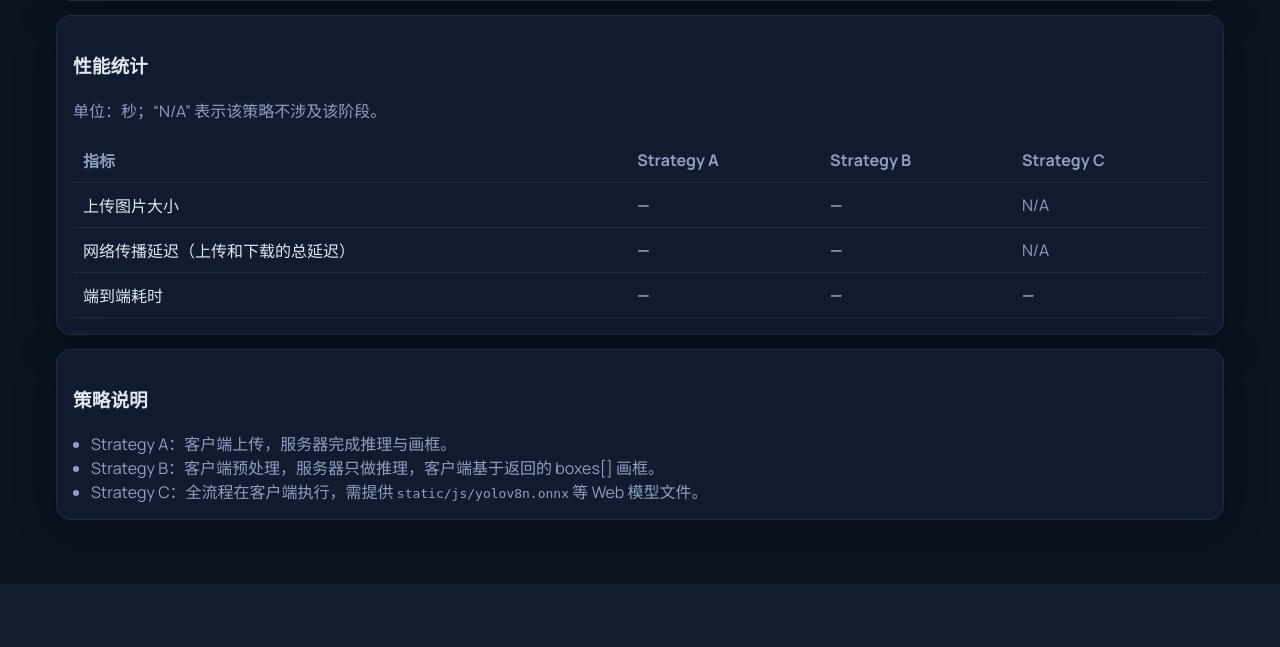
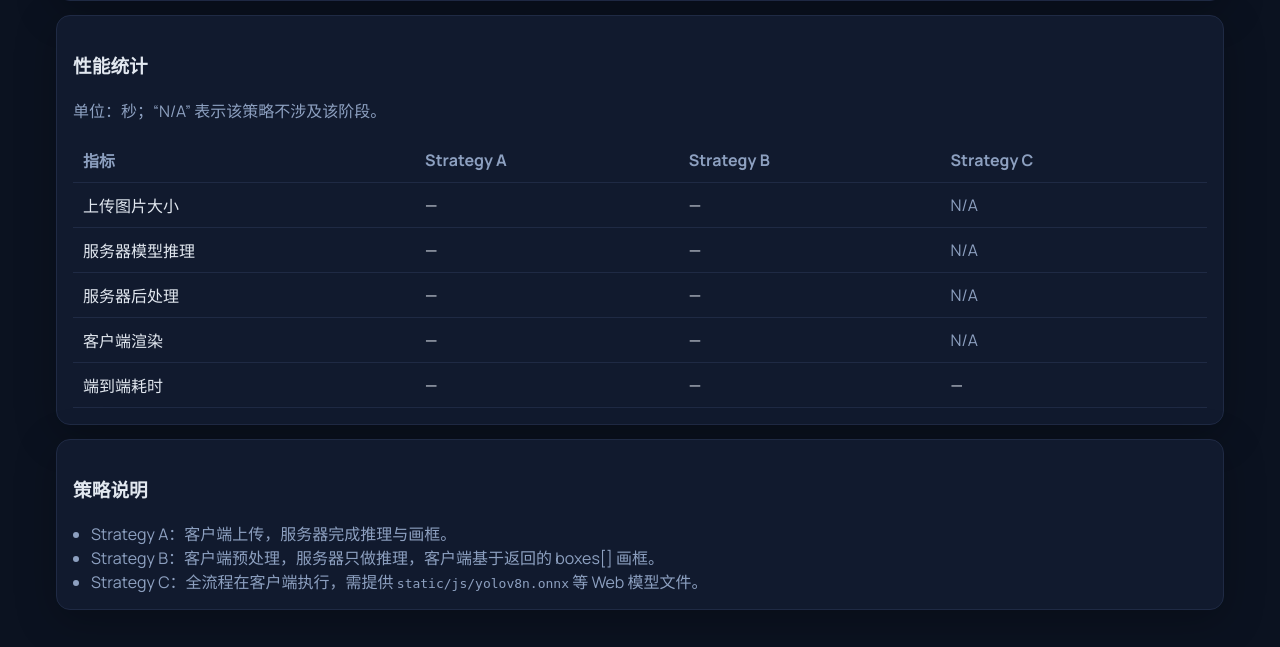
Before and after one commit to Ethan0318/YOLO-Project-for-SCUT-Software-Architecture-Class, a Flask app: page / in a window 1280 px wide. Shown: the part 856-1503 px from the top of the page. Before the commit the page ends 1440 px from the top, so only its background shows below. Run offline with Flask 3, Linux system fonts and the light colour scheme; some libraries are stand-ins or nearby versions.

Commit message:
ver-3.0
修改了性能指标

```diff
--- a/app.py
+++ b/app.py
@@ -69,9 +69,7 @@ def detect():
     uploaded.save(save_path)
     save_io_time = time.time() - save_start
 
-    read_start = time.time()
     img = cv2.imread(str(save_path))
-    server_receive_preproc = time.time() - read_start
 
 
     if strategy == "C":
@@ -92,12 +90,15 @@ def detect():
         results = mdl(img, verbose=False)[0]
         infer_time = time.time() - infer_start
 
-        post_start = time.time()
+        plot_start = time.time()
         annotated = results.plot()
+        post_render_time = time.time() - plot_start
+
         detected_name = f"detected_{Path(filename).stem}.jpg"
         detected_path = RESULT_FOLDER / detected_name
+        encode_start = time.time()
         cv2.imwrite(str(detected_path), annotated)
-        postproc_time = time.time() - post_start
+        encode_time = time.time() - encode_start
 
         resp_prep_start = time.time()
         payload = {
@@ -105,10 +106,8 @@ def detect():
             "original": to_relative(save_path),
             "detected": to_relative(detected_path),
             "timings": {
-                "server_receive_preprocess": round(server_receive_preproc, 3),
-                "infer": round(infer_time, 3),
-                "server_postproc": round(postproc_time, 3),
-                "response_prepare": round(time.time() - resp_prep_start, 3),
+                "server_infer": round(infer_time, 3),
+                "server_post": round(post_render_time + encode_time + (time.time() - resp_prep_start), 3),
             },
         }
         return jsonify(payload)
@@ -118,7 +117,7 @@ def detect():
         results = mdl(img, verbose=False)[0]
         infer_time = time.time() - infer_start
 
-        post_start = time.time()
+        assemble_start = time.time()
         boxes = []
         if results.boxes is not None:
             for box in results.boxes:
@@ -133,7 +132,7 @@ def detect():
                         "conf": float(box.conf[0]),
                     }
                 )
-        postproc_time = time.time() - post_start
+        assemble_time = time.time() - assemble_start
 
         resp_prep_start = time.time()
         payload = {
@@ -141,10 +140,8 @@ def detect():
             "original": to_relative(save_path),
             "boxes": boxes,
             "timings": {
-                "server_receive_preprocess": round(server_receive_preproc, 3),
-                "infer": round(infer_time, 3),
-                "server_postproc": round(postproc_time, 3),
-                "response_prepare": round(time.time() - resp_prep_start, 3),
+                "server_infer": round(infer_time, 3),
+                "server_post": round(assemble_time + (time.time() - resp_prep_start), 3),
             },
         }
         return jsonify(payload)
--- a/static/js/main.js
+++ b/static/js/main.js
@@ -13,9 +13,9 @@ const strategyPanels = {
 };
 
 const metricIds = {
-  a: { size: "metric-size-a", net: "metric-net-a", total: "metric-total-a" },
-  b: { size: "metric-size-b", net: "metric-net-b", total: "metric-total-b" },
-  c: { size: "metric-size-c", net: "metric-net-c", total: "metric-total-c" },
+  a: { size: "metric-size-a", serverInfer: "metric-infer-a", serverPost: "metric-post-a", clientRender: "metric-client-render-a", total: "metric-total-a" },
+  b: { size: "metric-size-b", serverInfer: "metric-infer-b", serverPost: "metric-post-b", clientRender: "metric-client-render-b", total: "metric-total-b" },
+  c: { size: "metric-size-c", serverInfer: "metric-infer-c", serverPost: "metric-post-c", clientRender: "metric-client-render-c", total: "metric-total-c" },
 };
 
 const COCO_CLASSES = [
@@ -177,29 +177,16 @@ async function handleServerStrategy(file, strategy) {
     throw new Error(msg);
   }
 
-  const reqUpServerTotal = (headersTime - fetchStart) / 1000;
-  const srv = data.timings || {};
-  const uploadFirstByteEst = Math.max(0,
-    reqUpServerTotal
-      - clientReqPrepare
-      - Number(srv.server_receive_preprocess || 0)
-      - Number(srv.infer || 0)
-      - Number(srv.server_postproc || 0)
-      - Number(srv.response_prepare || 0)
-  );
-  const downloadFirstByteEst = Math.max(0, firstChunkDelay);
-  const netPropagation = uploadFirstByteEst + downloadFirstByteEst;
-
-  const extra = { netPropagation, clientReqPrepare, downParseTime, clientPreTime };
+  const uploadedBytes = (formData.get("file")?.size || (strategy === "A" ? file.size : 0));
   if (strategy === "A") {
-    await handleStrategyAResult(data, file, overallStart, extra, (formData.get("file")?.size || file.size));
+    await handleStrategyAResult(data, file, overallStart, uploadedBytes);
   } else {
-    await handleStrategyBResult(data, file, overallStart, extra, mapping, (formData.get("file")?.size || 0));
+    await handleStrategyBResult(data, file, overallStart, mapping, uploadedBytes);
   }
   stopLoading();
 }
 
-async function handleStrategyAResult(data, file, overallStart, extra, uploadedBytes) {
+async function handleStrategyAResult(data, file, overallStart, uploadedBytes) {
   const panel = strategyPanels.A;
   const localUrl = panel.originalImage?.src || URL.createObjectURL(file);
   panel.downloadOriginal.href = localUrl;
@@ -208,18 +195,20 @@ async function handleStrategyAResult(data, file, overallStart, extra, uploadedBy
   const resultUrl = `/${data.detected}?t=${Date.now()}`;
   hideElements(panel.canvas);
   panel.detectedImage.classList.remove("hidden");
-  await waitImageLoad(panel.detectedImage, resultUrl);
+  const clientRender = await waitImageLoad(panel.detectedImage, resultUrl);
   panel.downloadResult.href = `/${data.detected}`;
 
+  const srv = data.timings || {};
   const overall = (performance.now() - overallStart) / 1000;
-  const netLatency = Number(extra.netPropagation || 0);
   setMetricCell("a", "size", formatMB(uploadedBytes));
-  setMetricCell("a", "net", formatSeconds(netLatency || "N/A"));
+  setMetricCell("a", "serverInfer", formatSeconds(srv.server_infer ?? "N/A"));
+  setMetricCell("a", "serverPost", formatSeconds(srv.server_post ?? "N/A"));
+  setMetricCell("a", "clientRender", formatSeconds(clientRender));
   setMetricCell("a", "total", formatSeconds(overall));
   setStatus("Strategy A 完成");
 }
 
-async function handleStrategyBResult(data, file, overallStart, extra, mapping, uploadedBytes) {
+async function handleStrategyBResult(data, file, overallStart, mapping, uploadedBytes) {
   const panel = strategyPanels.B;
   const localUrl = panel.originalImage?.src || URL.createObjectURL(file);
   panel.downloadOriginal.href = localUrl;
@@ -232,17 +221,20 @@ async function handleStrategyBResult(data, file, overallStart, extra, mapping, u
       })
     : boxesSmall;
 
-  const { dataUrl } = await drawBoundingBoxes(panel.originalImage, boxes, panel.canvas, { color: "#0ea5e9" });
-  const overall = (performance.now() - overallStart) / 1000;
-
+  const { dataUrl, clientTime } = await drawBoundingBoxes(panel.originalImage, boxes, panel.canvas, { color: "#0ea5e9" });
+  const layoutStart = performance.now();
   showDetectedCanvas(panel);
   panel.detectedImage.src = dataUrl;
   panel.canvas.classList.remove("hidden");
   panel.downloadResult.href = dataUrl;
+  const layoutTime = (performance.now() - layoutStart) / 1000;
 
-  const netLatency = Number(extra.netPropagation || 0);
+  const srv = data.timings || {};
+  const overall = (performance.now() - overallStart) / 1000;
   setMetricCell("b", "size", formatMB(uploadedBytes));
-  setMetricCell("b", "net", formatSeconds(netLatency || "N/A"));
+  setMetricCell("b", "serverInfer", formatSeconds(srv.server_infer ?? "N/A"));
+  setMetricCell("b", "serverPost", formatSeconds(srv.server_post ?? "N/A"));
+  setMetricCell("b", "clientRender", formatSeconds(clientTime + layoutTime));
   setMetricCell("b", "total", formatSeconds(overall));
   setStatus("Strategy B 完成");
 }
@@ -280,7 +272,9 @@ async function handleStrategyC(file) {
   panel.downloadResult.href = dataUrl;
 
   setMetricCell("c", "size", "N/A");
-  setMetricCell("c", "net", "N/A");
+  setMetricCell("c", "serverInfer", "N/A");
+  setMetricCell("c", "serverPost", "N/A");
+  setMetricCell("c", "clientRender", "N/A");
   setMetricCell("c", "total", formatSeconds(overall));
   stopLoading();
   setStatus("Strategy C 完成");
--- a/templates/index.html
+++ b/templates/index.html
@@ -137,10 +137,22 @@
             <td id="metric-size-c" class="muted">N/A</td>
           </tr>
           <tr>
-            <td>网络传播延迟（上传和下载的总延迟）</td>
-            <td id="metric-net-a">—</td>
-            <td id="metric-net-b">—</td>
-            <td id="metric-net-c" class="muted">N/A</td>
+            <td>服务器模型推理</td>
+            <td id="metric-infer-a">—</td>
+            <td id="metric-infer-b">—</td>
+            <td id="metric-infer-c" class="muted">N/A</td>
+          </tr>
+          <tr>
+            <td>服务器后处理</td>
+            <td id="metric-post-a">—</td>
+            <td id="metric-post-b">—</td>
+            <td id="metric-post-c" class="muted">N/A</td>
+          </tr>
+          <tr>
+            <td>客户端渲染</td>
+            <td id="metric-client-render-a">—</td>
+            <td id="metric-client-render-b">—</td>
+            <td id="metric-client-render-c" class="muted">N/A</td>
           </tr>
           <tr>
             <td>端到端耗时</td>
```
